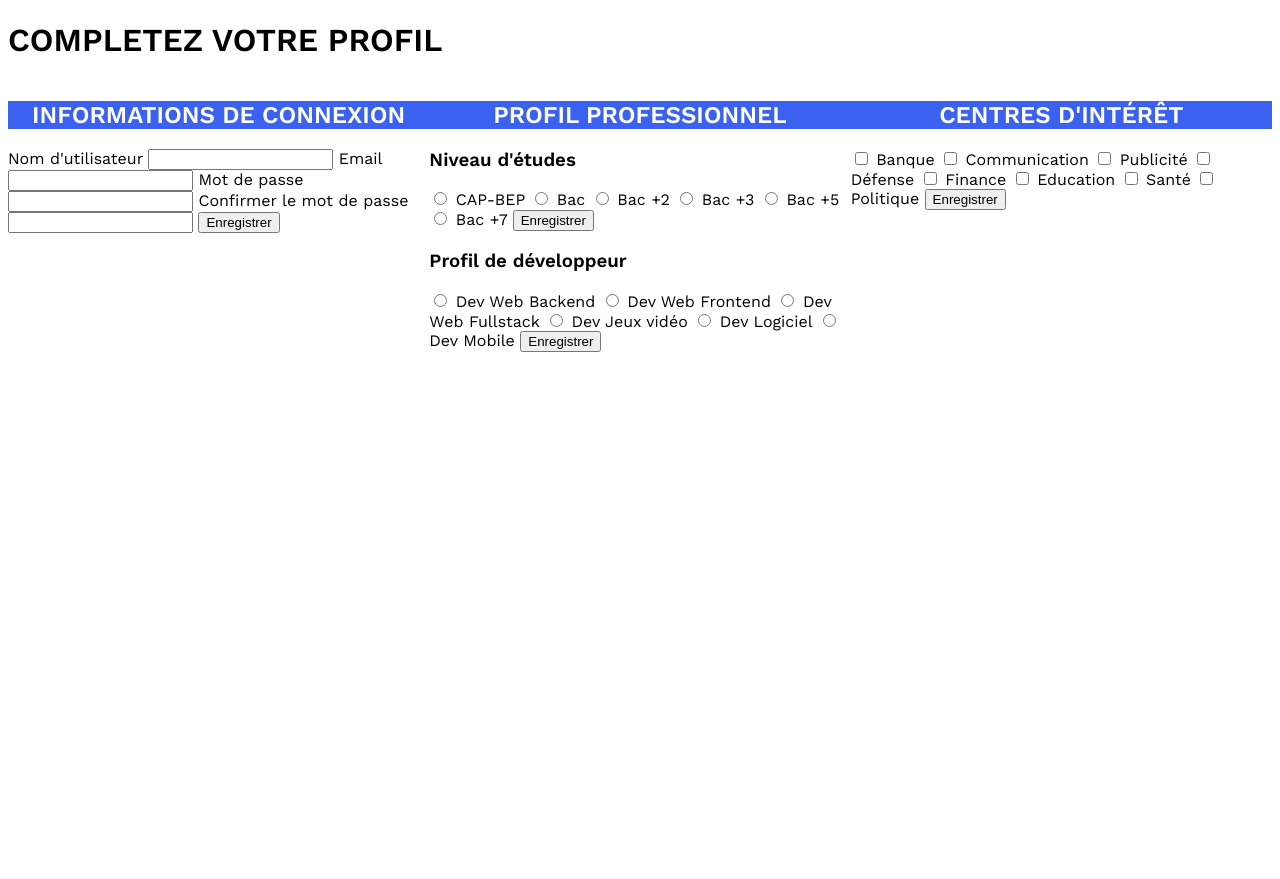
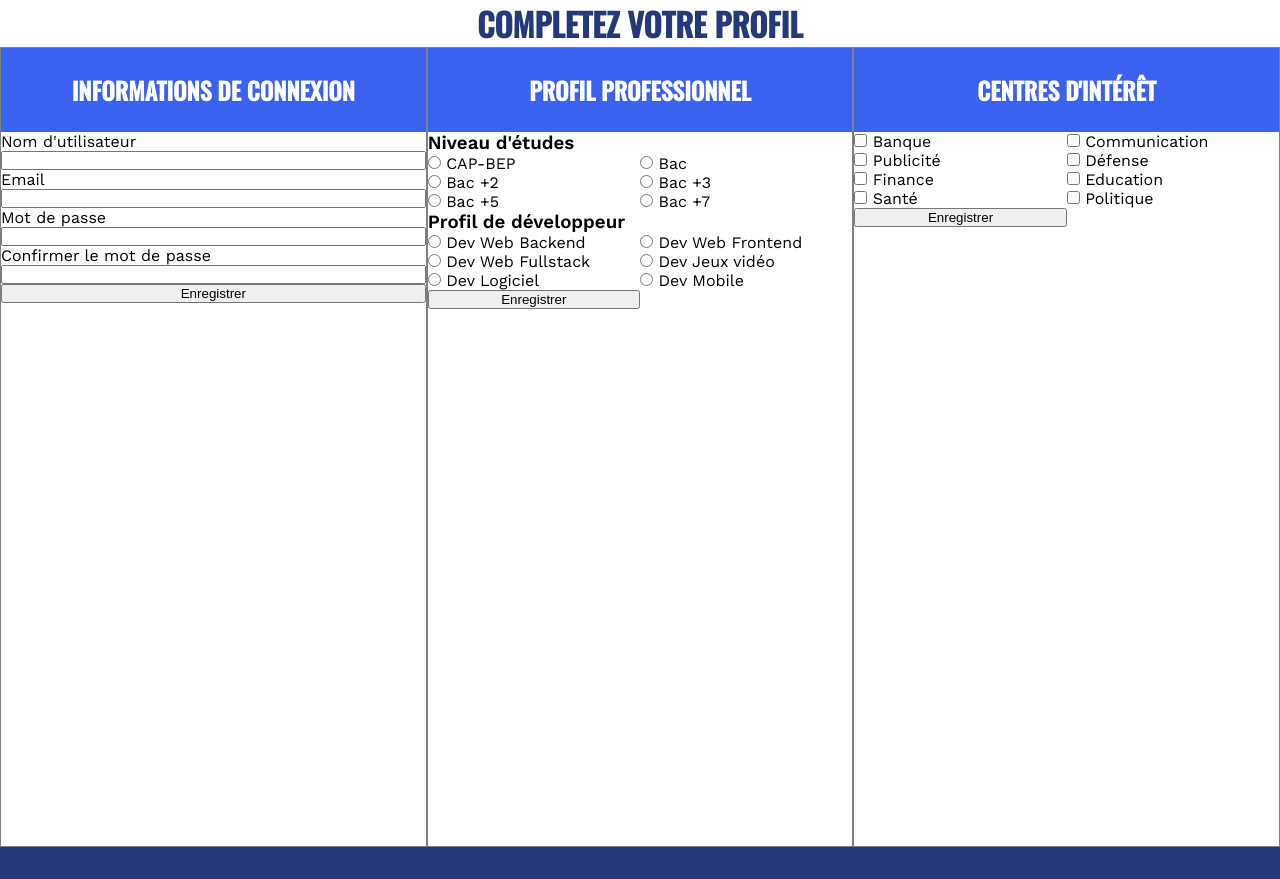
Before and after one commit to Valmonzo/res03-j10, a plain HTML site: page index.html in a window 1280 px wide. Before the commit the page ends 800 px from the top, so only its background shows below. Drawn offline with nearby package versions, Linux system fonts and the light colour scheme.

Commit message:
Projet en cours

```diff
--- a/index.html
+++ b/index.html
@@ -7,13 +7,12 @@
   <link rel="preconnect" href="https://fonts.googleapis.com">
   <link rel="preconnect" href="https://fonts.gstatic.com" crossorigin>
   <link href="https://fonts.googleapis.com/css2?family=Oswald:wght@500&family=Work+Sans:ital,wght@0,200;0,400;0,600;1,400&display=swap" rel="stylesheet">
-  <script src="script.js"></script>
 </head>
 <body>
-<header><h1>COMPLETEZ VOTRE PROFIL<h1></header>
+<header><h1>COMPLETEZ VOTRE PROFIL</h1></header>
 <main>
 <section class="info">
-    <h2>INFORMATIONS DE CONNEXION</h2>
+  <header><h2>INFORMATIONS DE CONNEXION</h2></header>
     <form id="informations">
         <label for="user">Nom d'utilisateur</label>
             <input type="text" name="user"/>
@@ -31,34 +30,57 @@
             <form class="pro">
                     <h3>Niveau d'études</h3>
                 <div ciass="pro" id="etudes">
+                    <fieldset>
                         <input type="radio" name="level" id="capbep"/>
                     <label for="capbep">CAP-BEP</label>
+                    </fieldset>
+                    <fieldset>
                         <input type="radio" name="level" id="bac"/>
-                    <label for="bac">Bac</label></label>
+                    <label for="bac">Bac</label>
+                    </fieldset>
+                    <fieldset>
                         <input type="radio" name="level" id="bac2"/>
                     <label for="bac2">Bac +2</label>
+                    </fieldset>
+                    <fieldset>
                         <input type="radio" name="level" id="bac3"/>
                     <label for="bac3">Bac +3</label>
+                    </fieldset>
+                    <fieldset>
                         <input type="radio" name="level" id="bac5"/>
                     <label for="bac5">Bac +5</label>
+                    </fieldset>
+                    <fieldset>
                         <input type="radio" name="level" id="bac7"/>
                     <label for="bac7">Bac +7</label>
-                        <input type="submit" value="Enregistrer"/>
+                    </fieldset>
                 </div>
                     <h3>Profil de développeur</h3>
                 <div class="pro" id="profil">
+                    <fieldset>
                         <input type="radio" name="prodev" id="backend"/>
                     <label for="backend">Dev Web Backend</label>
+                    </fieldset>
+                    <fieldset>
                         <input type="radio" name="prodev" id="frontend"/>
                     <label for="frontend">Dev Web Frontend</label>
+                    </fieldset>
+                    <fieldset>
                         <input type="radio" name="prodev" id="fullstack"/>
                     <label for="fullstack">Dev Web Fullstack</label>
+                    </fieldset>
+                    <fieldset>
                         <input type="radio" name="prodev" id="gaming"/>
                     <label for="gaming">Dev Jeux vidéo</label>
+                    </fieldset>
+                    <fieldset>
                         <input type="radio" name="prodev" id="software"/>
                     <label for="software">Dev Logiciel</label>
+                    </fieldset>
+                    <fieldset>
                         <input type="radio" name="prodev" id="mobile"/>
                     <label for="mobile">Dev Mobile</label>
+                    </fieldset>
                         <input type="submit" value="Enregistrer"/>
                 </div>
             </form>
@@ -66,23 +88,41 @@
 <section class="hobbies">
     <header><h2>Centres d'intérêt</h2></header>
             <form action="" class="hobbies">
+                <div id="hobbies">
+                <fieldset>
                 <input type="checkbox" name="interet" id="banque"/>
                     <label for="banque">Banque</label>
+                </fieldset>
+                <fieldset>
                 <input type="checkbox" name="interet" id="com"/>
                     <label for="com">Communication</label>
+                </fieldset>
+                <fieldset>
                 <input type="checkbox" name="interet" id="pub"/>
                     <label for="pub">Publicité</label>
+                </fieldset>
+                <fieldset>
                 <input type="checkbox" name="interet" id="def"/>
                     <label for="def">Défense</label>
+                </fieldset>
+                <fieldset>
                 <input type="checkbox" name="interet" id="finance"/>
                     <label for="finance">Finance</label>
+                </fieldset>
+                <fieldset>
                 <input type="checkbox" name="interet" id="education"/>
                     <label for="education">Education</label>
+                </fieldset>
+                <fieldset>
                 <input type="checkbox" name="interet" id="santé"/>
                     <label for="santé">Santé</label>
+                </fieldset>
+                <fieldset>
                 <input type="checkbox" name="interet" id="politique"/>
                     <label for="politique">Politique</label>
+                </fieldset>
                 <input type="submit" value="Enregistrer"/>
+                </div>
             </form>
 </section>
 </main>
--- a/style.css
+++ b/style.css
@@ -1,5 +1,9 @@
 /* Général */
-
+* {
+    padding:0;
+    margin:0;
+    box-sizing:border-box;
+}
 :root {
 --bleu : #3a61ef;
 --bleu-foncé : #253879;
@@ -10,25 +14,69 @@
 --vert : #1e7062;
 --noir : #0d0f0f;
 --form-font: 'Work Sans', sans-serif;
---font-base: 'Oswald', , sans-serif;
+--font-base: 'Oswald', sans-serif;
 }
 
 
 body {
 font-family: var(--form-font);
+margin:0;
+padding:0;
+width:100vw;
+height:100vh;
 }
+
+body > header {
+    text-align:center;
+    text-transform:uppercase;
+    color: var(--bleu-foncé);
+    font-weight:bolder;
+}
+
+h1, h2 {
+    font-family: var(--font-base);
+    padding:0;
+    }
 
 /* Mise en page des différents formulaires en grid */
 
 main {
     display:grid;
-    grid-template-rows: 0.2fr 1fr;
+    grid-template-rows: 1fr;
     grid-template-columns: 1fr 1fr 1fr;
+    height:100%;
 }
 
-h2 {
+section {
+    text-align:left;
+    border: 1px solid grey;
+}
+
+section > header {
     color: var(--blanc);
     background-color: var(--bleu);
     text-transform:uppercase;
     text-align:center;
+    margin:0;
+    padding:3vh 0;
 }
+
+form {
+    display:grid;
+    text-align:left;
+    grid-row: 2/3;
+}
+
+#etudes, #profil, #hobbies {
+    display:grid;
+    grid-template-columns:1fr 1fr;
+}
+
+fieldset {
+    border:0;
+}
+
+footer {
+    background-color: var(--bleu-foncé);
+    padding: 2vh;
+}
```
